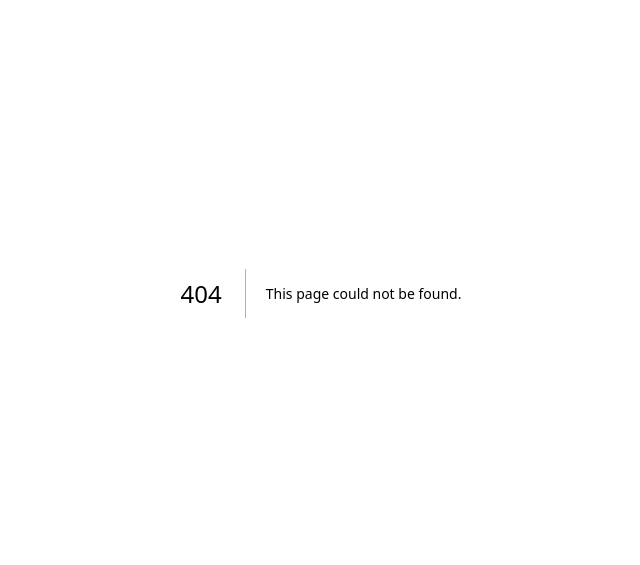
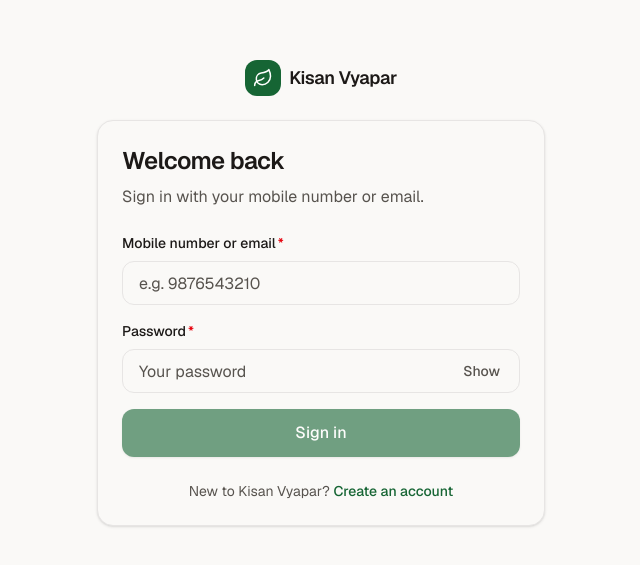
Before and after one commit to MohammedAsimGit/Kisan-Vyapar, a Next.js app: page /auth/login in a window 1280 px wide. Before the commit this address had no page. Shown: the part 107-672 px from the top of the page, without its empty margins (319-959 px from the left). Built offline with nearby package versions, Linux system fonts and the light colour scheme.

Commit message:
feat: add session-based authentication

```diff
--- /dev/null
+++ b/src/app/api/auth/login/route.ts
@@ -0,0 +1,16 @@
+import type { NextRequest } from "next/server";
+import { ok, readJsonBody, withErrorHandling } from "@/lib/api";
+import { authenticateUser } from "@/features/auth/auth-service";
+import { createSessionForUser } from "@/features/auth/lib/session-store";
+import { setSessionCookie } from "@/features/auth/lib/cookies";
+
+export async function POST(request: NextRequest): Promise<Response> {
+  return withErrorHandling(async () => {
+    const body = await readJsonBody(request);
+    const user = await authenticateUser(body);
+    const token = await createSessionForUser(user.id);
+
+    const response = ok({ user });
+    return setSessionCookie(response, token);
+  });
+}
--- /dev/null
+++ b/src/app/api/auth/logout/route.ts
@@ -0,0 +1,19 @@
+import { ok, withErrorHandling } from "@/lib/api";
+import { clearSessionCookie, readSessionToken } from "@/features/auth/lib/cookies";
+import { deleteSessionForToken } from "@/features/auth/lib/session-store";
+
+export async function POST(): Promise<Response> {
+  return withErrorHandling(async () => {
+    const token = await readSessionToken();
+    if (token) {
+      try {
+        await deleteSessionForToken(token);
+      } catch (error) {
+        // Server-side revocation failed; still clear the local cookie so the
+        // user is signed out on this device. Details stay in server logs.
+        console.error("[auth] failed to delete session:", error);
+      }
+    }
+    return clearSessionCookie(ok({ signedOut: true }));
+  });
+}
--- /dev/null
+++ b/src/app/api/auth/session/route.ts
@@ -0,0 +1,11 @@
+import { ok, withErrorHandling } from "@/lib/api";
+import { getCurrentSessionUser } from "@/features/auth/lib/current-user";
+
+export const dynamic = "force-dynamic";
+
+export async function GET(): Promise<Response> {
+  return withErrorHandling(async () => {
+    const user = await getCurrentSessionUser();
+    return ok({ user });
+  });
+}
--- /dev/null
+++ b/src/app/auth/login/page.tsx
@@ -0,0 +1,21 @@
+import type { Metadata } from "next";
+import { AuthCardContainer, Card } from "@/components/ui";
+import { Brand } from "@/components/shared/brand";
+import { LoginForm } from "@/components/auth/login-form";
+
+export const metadata: Metadata = {
+  title: "Sign in",
+};
+
+export default function LoginPage() {
+  return (
+    <AuthCardContainer>
+      <div className="mb-6 flex justify-center">
+        <Brand />
+      </div>
+      <Card>
+        <LoginForm />
+      </Card>
+    </AuthCardContainer>
+  );
+}
--- /dev/null
+++ b/src/components/auth/login-form.tsx
@@ -0,0 +1,115 @@
+"use client";
+
+import { useState } from "react";
+import Link from "next/link";
+import { useRouter } from "next/navigation";
+import { postJson, ApiRequestError } from "@/lib/client/fetch-json";
+import type { SessionUser } from "@/features/auth/types";
+import { Alert, Button, Field, Input } from "@/components/ui";
+
+export function LoginForm() {
+  const router = useRouter();
+
+  const [identifier, setIdentifier] = useState("");
+  const [password, setPassword] = useState("");
+  const [showPassword, setShowPassword] = useState(false);
+  const [submitting, setSubmitting] = useState(false);
+  const [error, setError] = useState<string | null>(null);
+
+  async function handleSubmit(event: React.FormEvent) {
+    event.preventDefault();
+    setError(null);
+    setSubmitting(true);
+
+    try {
+      const data = await postJson<{ user: SessionUser }>("/api/auth/login", {
+        identifier: identifier.trim(),
+        password,
+      });
+      router.push(`/${data.user.role}`);
+    } catch (err) {
+      const message =
+        err instanceof ApiRequestError
+          ? err.message
+          : "We couldn't sign you in. Please try again.";
+      setError(message);
+      setSubmitting(false);
+    }
+  }
+
+  return (
+    <div className="space-y-6">
+      <div className="space-y-2">
+        <h1 className="text-2xl font-semibold tracking-tight">Welcome back</h1>
+        <p className="text-muted-foreground">
+          Sign in with your mobile number or email.
+        </p>
+      </div>
+
+      {error ? (
+        <Alert tone="error" title="We couldn't sign you in.">
+          {error}
+        </Alert>
+      ) : null}
+
+      <form className="space-y-4" onSubmit={handleSubmit}>
+        <Field
+          label="Mobile number or email"
+          htmlFor="identifier"
+          required
+        >
+          <Input
+            id="identifier"
+            name="identifier"
+            autoComplete="username"
+            placeholder="e.g. 9876543210"
+            value={identifier}
+            inputMode="text"
+            onChange={(event) => setIdentifier(event.target.value)}
+            required
+          />
+        </Field>
+
+        <Field label="Password" htmlFor="password" required>
+          <div className="relative">
+            <Input
+              id="password"
+              name="password"
+              type={showPassword ? "text" : "password"}
+              autoComplete="current-password"
+              placeholder="Your password"
+              value={password}
+              onChange={(event) => setPassword(event.target.value)}
+              className="pr-24"
+              required
+            />
+            <button
+              type="button"
+              onClick={() => setShowPassword((value) => !value)}
+              className="absolute inset-y-0 right-2 my-auto flex h-8 items-center rounded-lg px-3 text-sm font-medium text-muted-foreground hover:bg-muted"
+            >
+              {showPassword ? "Hide" : "Show"}
+            </button>
+          </div>
+        </Field>
+
+        <Button
+          type="submit"
+          size="lg"
+          className="w-full"
+          loading={submitting}
+          disabled={identifier.trim().length === 0 || password.length === 0}
+        >
+          Sign in
+        </Button>
+      </form>
+
+      <p className="text-center text-sm text-muted-foreground">
+        New to Kisan Vyapar?{" "}
+        <Link href="/auth/register" className="font-medium text-primary underline-offset-4 hover:underline">
+          Create an account
+        </Link>
+      </p>
+    </div>
+  );
+}
--- /dev/null
+++ b/src/components/auth/logout-button.tsx
@@ -0,0 +1,37 @@
+"use client";
+
+import { useState } from "react";
+import { useRouter } from "next/navigation";
+import { postJson } from "@/lib/client/fetch-json";
+import { Button } from "@/components/ui";
+
+export function LogoutButton({
+  className,
+}: {
+  className?: string;
+}) {
+  const router = useRouter();
+  const [submitting, setSubmitting] = useState(false);
+
+  async function handleLogout() {
+    setSubmitting(true);
+    try {
+      await postJson("/api/auth/logout", {});
+    } finally {
+      router.replace("/");
+      router.refresh();
+    }
+  }
+
+  return (
+    <Button
+      variant="ghost"
+      size="sm"
+      className={className}
+      onClick={handleLogout}
+      loading={submitting}
+    >
+      Sign out
+    </Button>
+  );
+}
```
